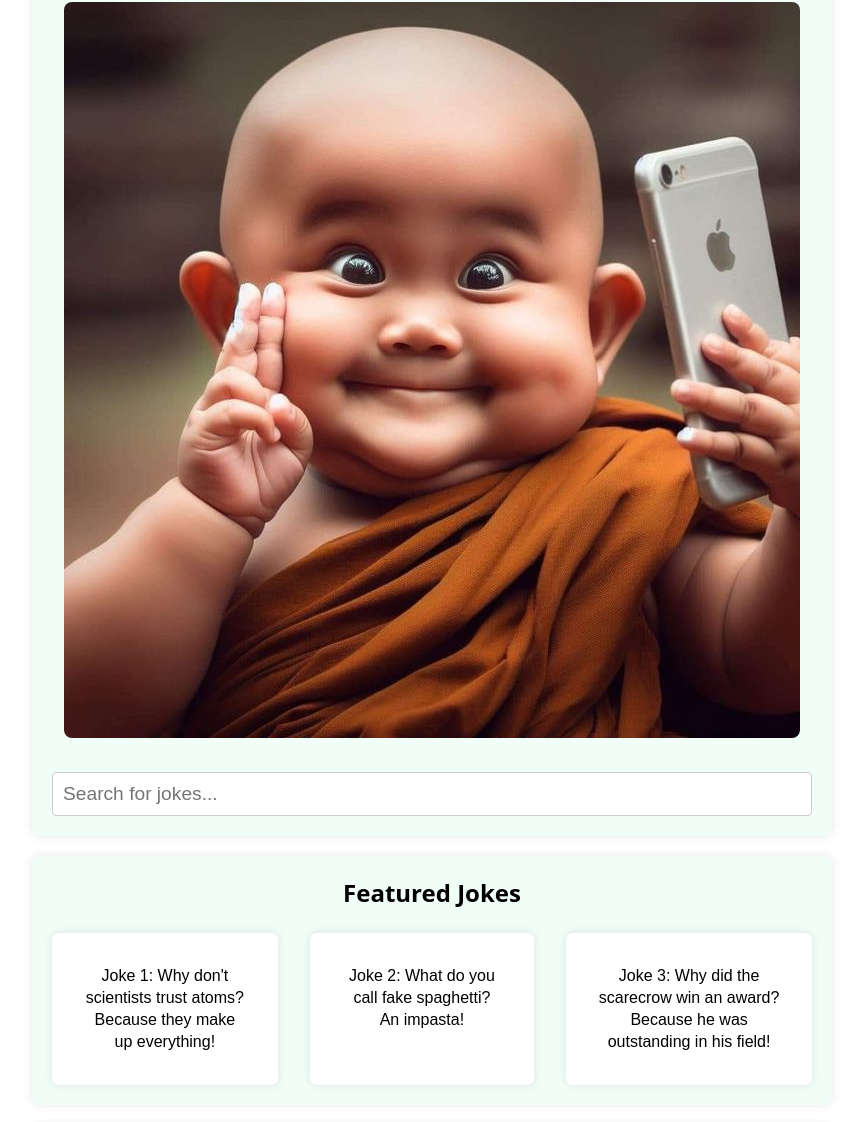
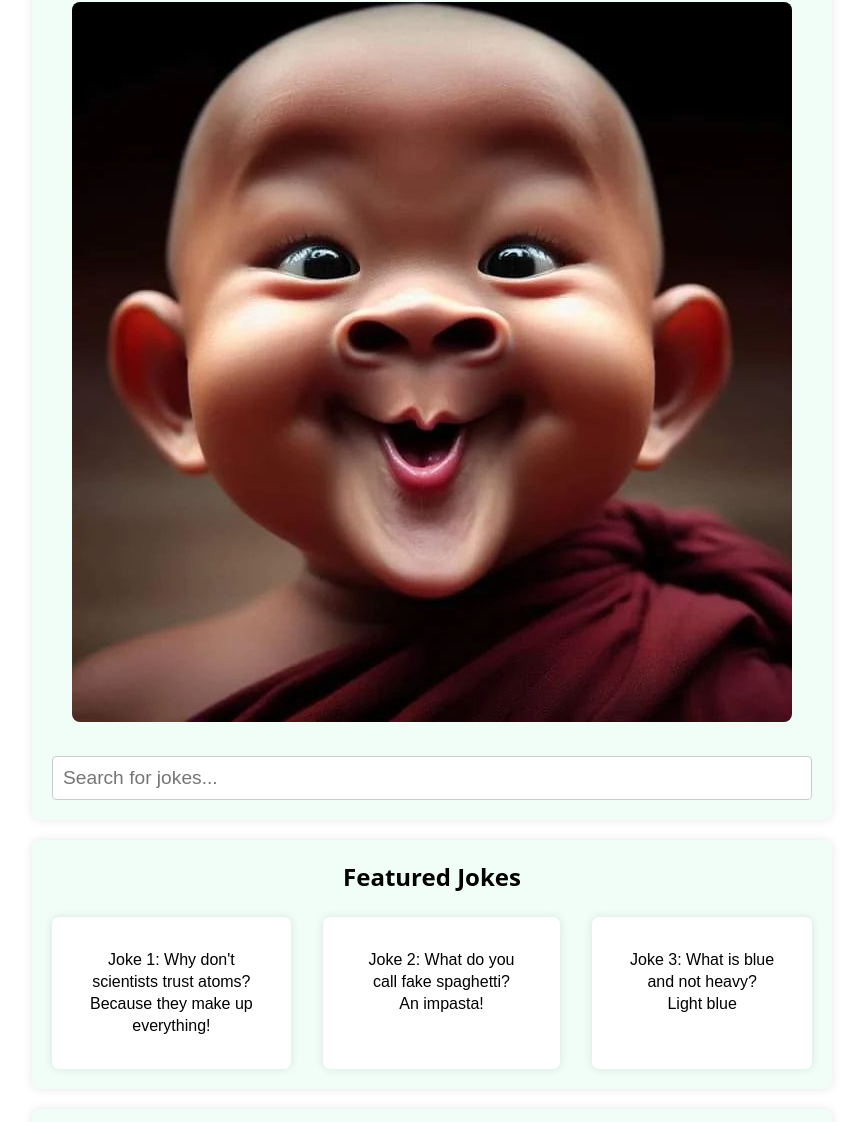
Before and after one commit to vi58-coder/Joke-s-web, a plain HTML site: page fyp/index.html in a window 1280 px wide. Shown: the part 113-1235 px from the top of the page, without its empty margins (208-1071 px from the left). Drawn offline with Linux system fonts and the light colour scheme; a web font is replaced by a local one.

Commit message:
initial commit

```diff
--- a/fyp/index.html
+++ b/fyp/index.html
@@ -14,7 +14,7 @@
     <header>
         <div class="header-container">
             <h1>Funny Jokes</h1>
-            <img src="../images/fun (4).jpeg" alt="Funny Animal" class="banner-image">
+            <img src="../images/fun (1).jpeg" alt="Funny Animal" class="banner-image">
             <input type="text" class="search-bar" placeholder="Search for jokes...">
         </div>
     </header>
@@ -25,7 +25,7 @@
         <div class="featured-container">
             <div class="featured-item">Joke 1: Why don't scientists trust atoms? <br> Because they make up everything!</div>
             <div class="featured-item">Joke 2: What do you call fake spaghetti? <br> An impasta!</div>
-            <div class="featured-item">Joke 3: Why did the scarecrow win an award? <br> Because he was outstanding in his field!</div>
+            <div class="featured-item">Joke 3: What is blue and not heavy? <br> Light blue</div>
         </div>
     </section>
 
```
